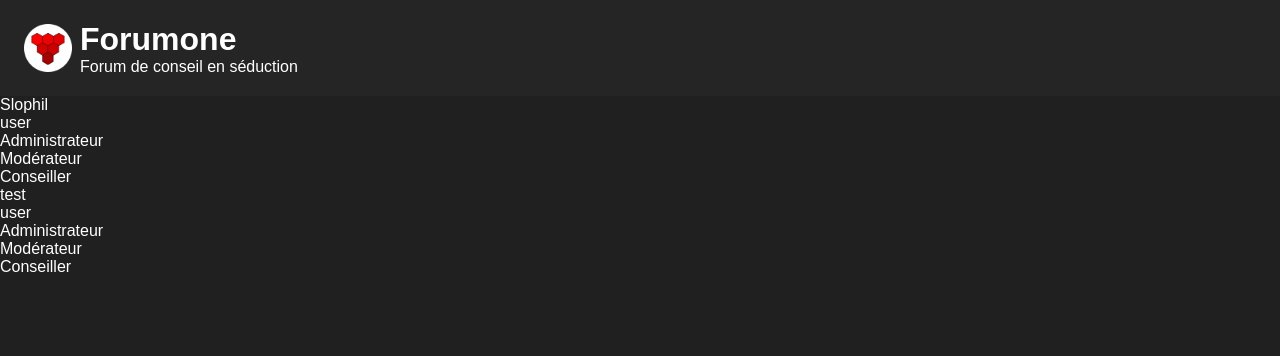
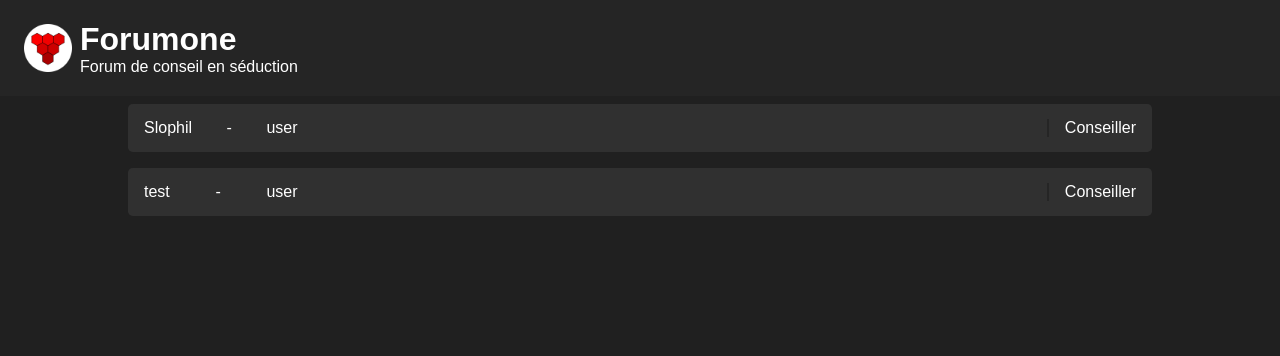
Before and after one commit to vraiSlophil/forum, a PHP site: page /admin.php in a window 1280 px wide. Shown: the top 356 px of the page. Run offline with PHP 8.4, Linux system fonts and the light colour scheme; data comes from the database, SQL or seed files in the repository.

Commit message:
admin.php access security updated admin.php style started

```diff
--- a/admin.php
+++ b/admin.php
@@ -13,10 +13,11 @@
 if (isset($_SESSION["login"])) {
     $permission = getPermission($_SESSION["login"])[0]["permission"];
     if ($permission == "administrateur" || $permission == "moderateur") {
+        $connected = true;
+    } else {
         header("Location: index.php");
         exit();
     }
-    $connected = true;
 }
 
 if ($permission == "administrateur" && $connected) {
@@ -56,42 +57,42 @@
 <!--            <h2 id="header__head__role"> --><?php //echo getPermission($_SESSION["login"])[0]["permission"]; ?><!-- </h2>-->
         </div>
     </header>
-    <section id="list_users">
-
-        <?php
-            foreach(allUsers() as $values) { ?>
-            <div id="list_users__list_pseudo">
-                <?php echo htmlspecialchars($values["pseudo"]); ?>
-                <div>
-                    <?php
-
-                    echo htmlspecialchars(getPermission(getId($values["pseudo"])[0]["id"])[0]["permission"]);
-                    $userId = getId($values["pseudo"])[0]["id"];
-                     ?>
+    <section id="users__list">
+        <?php foreach(allUsers() as $values) { ?>
+            <div id="users__list__element">
+                <div id="users__list__element__infos">
+                    <p id="users__list__element__infos__pseudo">
+                        <?php echo htmlspecialchars($values["pseudo"]); ?>
+                    </p>
+                    <p>-</p>
+                    <div id="users__list__element__infos__permission">
+                        <?php
+                        echo htmlspecialchars(getPermission(getId($values["pseudo"])[0]["id"])[0]["permission"]);
+                        $userId = getId($values["pseudo"])[0]["id"];
+                         ?>
+                    </div>
                 </div>
-
-            <div id="list_users__button">
-                <form action="#" method="post">
+            <div id="users__list__forms">
+                <?php if ($permission == "administrateur" && $connected) { ?>
+                <form action="#" method="post" id="users__list__forms__administrateur">
                     <input type="hidden" name="admin_permission" value="administrateur">
                     <input type="hidden" name="admin_id" value="<?php echo $userId; ?>">
-                    <input type="submit" id="list_users__admin" value="Administrateur">
+                    <input type="submit" id="users__list__admin" value="Administrateur">
                 </form>
-                <form action="#" method="post">
+                <form action="#" method="post" id="users__list__forms__moderateur">
                     <input type="hidden" name="modo_permission" value="moderateur">
                     <input type="hidden" name="modo_id" value="<?php echo $userId; ?>">
-                    <input type="submit" id="list_users__modo" value="Modérateur">
+                    <input type="submit" id="users__list__modo" value="Modérateur">
                 </form>
-                <form action="#" method="post">
+                <?php } ?>
+                <form action="#" method="post" id="users__list__forms__conseiller">
                     <input type="hidden" name="conseiller_permission" value="conseiller">
                     <input type="hidden" name="conseiller_id" value="<?php echo $userId; ?>">
-                    <input type="submit" id="list_users__conseiller" value="Conseiller">
+                    <input type="submit" id="users__list__conseiller" value="Conseiller">
                 </form>
                 </div>
             </div>
             <?php } ?>
-
-
     </section>
 </body>
-
 </html>
--- a/app/database.php
+++ b/app/database.php
@@ -62,10 +62,14 @@
     $statement->bindParam(':pseudo', $pseudo);
     $md5 = md5($password);
     $statement->bindParam(':password', $md5);
-    $str = "user";
+    $str = "utilisateur";
     $statement->bindParam(':permission', $str);
-    $statement->execute();
-    return $statement->rowCount();
+    try {
+        $statement->execute();
+    } catch (Exception $e) {
+        return 0;
+    }
+    return 1;
 }
 
 function getSubjects($limit) {
--- a/css/style.css
+++ b/css/style.css
@@ -147,7 +147,8 @@
 }
 
 #subjects__list,
-#messages__list {
+#messages__list,
+#users__list {
     width: 100%;
     display: flex;
     justify-content: center;
@@ -163,7 +164,8 @@
 }
 
 #messages__list__element,
-#subjects__list__element {
+#subjects__list__element,
+#users__list__element {
     width: 80%;
     display: flex;
     align-items: center;
@@ -338,3 +340,23 @@
     flex-direction: column;
     width: 100%;
 }
+
+#users__list__element {
+    justify-content: space-between;
+}
+
+#users__list__element__infos {
+    display: flex;
+    justify-content: space-between;
+    align-content: center;
+    flex-direction: row;
+    min-width: 15%;
+    width: max-content;
+    margin: 0 1em;
+}
+
+#users__list__forms {
+    padding: 0 1em;
+    height: 90%;
+    border-left: 0.15em solid #252525;
+}
--- a/register.php
+++ b/register.php
@@ -28,7 +28,7 @@
         <div id="error_connect">
             <p id="error_connect__message">
             <?php
-            echo "Votre mot de passe ou votre identifiant n'a pas été trouvé";
+            echo "Votre mot de passe n'est pas le même dans les deux champs.";
             unset($_SESSION["problem_login"]);
             ?>
             </p>
@@ -51,7 +51,7 @@
         <div id="error_connect">
             <p id="error_connect__message">
             <?php
-            echo "Un autre utilisateur utilise déjà votre pseudo";
+            echo "Ce pseudo est déjà présent dans notre base de données, veuillez en choisir un autre.";
             unset ($_SESSION["pseudo_not_unique"]);
             ?>
             </p>
@@ -64,7 +64,7 @@
         </a>
         <form action="index.php" method="post" id="register_form__form">
             <div id="register_form__form__name">
-                <p>Votre Pseudo :</p>
+                <p>Votre pseudo :</p>
                 <input type="text" id="register_form__form__name__pseudo" name="register_pseudo" placeholder="Votre pseudo" required>
             </div>
             <div id="register_form__form__password">
```
Also changed, not shown: index.php (+5 -3 lines), subject.php (+5 -5 lines).
